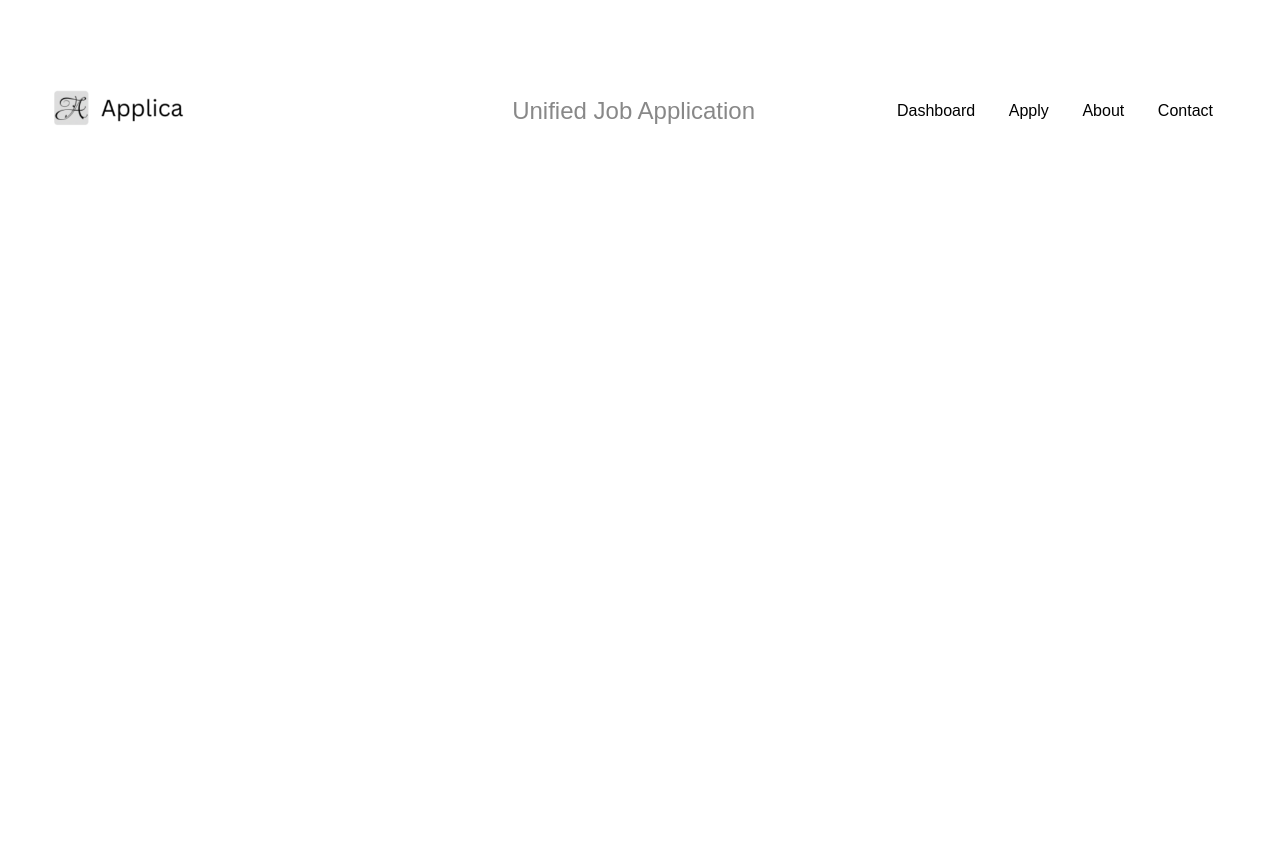
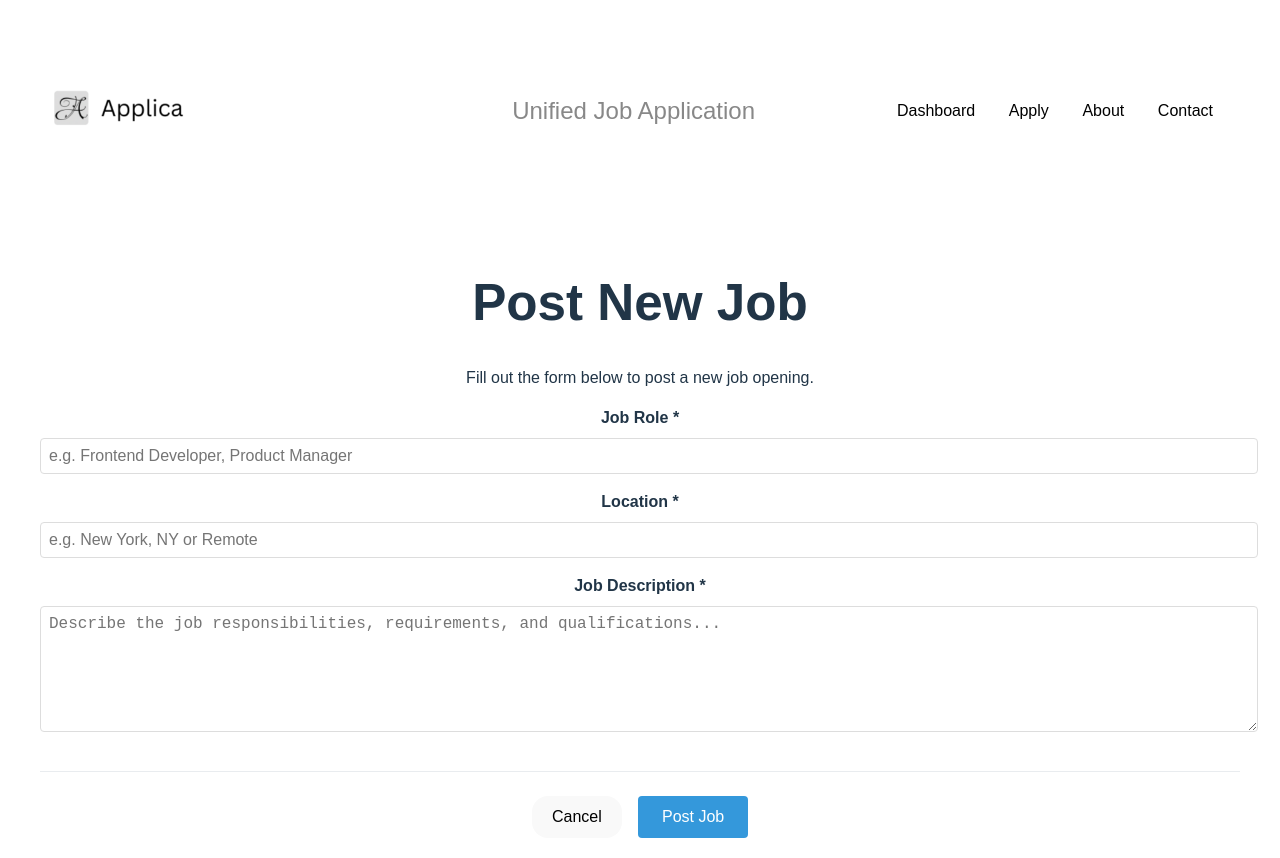
Before and after one commit to Kenspectacle/Applica, a React (Vite) app in the folder frontend/: page /new-job in a window 1280 px wide. Before the commit the page ends 800 px from the top, so only its background shows below. Built offline with nearby package versions, Linux system fonts and the light colour scheme.

Commit message:
feat: added a page to add new available jobs

```diff
--- a/frontend/src/App.css
+++ b/frontend/src/App.css
@@ -39,6 +39,15 @@
 
 }
 .getting-started-button a {
+  color: #FFF;
+
+}
+
+.link-button{
+  background-color: #000;
+
+}
+.link-button a {
   color: #FFF;
 
 }
--- a/frontend/src/App.tsx
+++ b/frontend/src/App.tsx
@@ -6,6 +6,7 @@ import Dashboard from './pages/dashboard'
 import About from './pages/about'
 import Contact from './pages/contact'
 import Apply from './pages/apply'
+import NewJobPage from './pages/new-job'
 import { HelloGraphQL } from './components/HelloGraphQL'
 
 function App() {
@@ -19,6 +20,7 @@ function App() {
           <Route path="/about" element={<About />} />
           <Route path="/contact" element={<Contact />} />
           <Route path="/apply" element={<Apply />} />
+          <Route path="/new-job" element={<NewJobPage />} />
           <Route path="/test-graphql" element={<HelloGraphQL />} />
         </Routes>
       </main>
--- a/frontend/src/pages/dashboard.tsx
+++ b/frontend/src/pages/dashboard.tsx
@@ -1,5 +1,6 @@
 import JobTable from '../components/job-table';
 import JobApplicationTable from '../components/job-application-table';
+import { Link } from 'react-router-dom'
 
 function Dashboard() {
   // Sample data for job applications
@@ -33,6 +34,11 @@ function Dashboard() {
       </div>
       <JobApplicationTable />
       <JobTable />
+      <button className="link-button">
+        <Link to="/new-job">
+          Add New Job
+        </Link>
+      </button>
     </div>
   )
 }
--- /dev/null
+++ b/frontend/src/pages/new-job.tsx
@@ -0,0 +1,171 @@
+import { useState } from 'react';
+import type { FormEvent, ChangeEvent } from 'react';
+import { useNavigate } from 'react-router-dom';
+
+function NewJobPage() {
+  const [formData, setFormData] = useState({
+    role: '',
+    location: '',
+    description: ''
+  });
+
+  const [isLoading, setIsLoading] = useState(false);
+  const [error, setError] = useState<string | null>(null);
+
+  const navigate = useNavigate();
+
+  const handleInputChange = (e: ChangeEvent<HTMLInputElement | HTMLTextAreaElement>) => {
+    const { name, value } = e.target;
+    setFormData(prev => ({
+      ...prev,
+      [name]: value
+    }));
+  };
+
+  const createJob = async (jobData: { role: string; location: string; description: string }) => {
+    const mutation = `
+      mutation CreateJob($createJobInput: CreateJobInput!) {
+        createJob(createJobInput: $createJobInput) {
+          id
+          role
+          location
+          description
+          isArchived
+        }
+      }
+    `;
+
+    const response = await fetch('http://localhost:3000/graphql', {
+      method: 'POST',
+      headers: {
+        'Content-Type': 'application/json',
+      },
+      body: JSON.stringify({
+        query: mutation,
+        variables: {
+          createJobInput: {
+            role: jobData.role,
+            location: jobData.location,
+            description: jobData.description,
+            isArchived: false
+          }
+        }
+      })
+    });
+
+
+    if (!response.ok) {
+      throw new Error(`HTTP error! status: ${response.status}`);
+    }
+
+    const result = await response.json();
+
+    if (result.errors) {
+      throw new Error(result.errors[0].message || 'GraphQL error occurred');
+    }
+
+    return result.data.createJob;
+  };
+
+  const handleSubmit = async (e: FormEvent<HTMLFormElement>) => {
+    e.preventDefault();
+    setIsLoading(true);
+    setError(null);
+
+    try {
+      const newJob = await createJob(formData);
+      console.log('Job created successfully:', newJob);
+      alert('Job posted successfully!');
+      navigate('/dashboard');
+    } catch (err) {
+      const errorMessage = err instanceof Error ? err.message : 'An unknown error occurred';
+      setError(errorMessage);
+      console.error('Error creating job:', err);
+    } finally {
+      setIsLoading(false);
+    }
+  };
+
+  const handleCancel = () => {
+    navigate('/dashboard');
+  };
+
+  return (
+    <div className="new-job-page">
+      <div className="form-container">
+        <h1>Post New Job</h1>
+        <p>Fill out the form below to post a new job opening.</p>
+
+        {error && (
+          <div className="error-message" style={{ color: 'red', marginBottom: '1rem' }}>
+            Error: {error}
+          </div>
+        )}
+
+        <form onSubmit={handleSubmit} className="new-job-form">
+          <div className="form-group">
+            <label htmlFor="role">Job Role *</label>
+            <input
+              type="text"
+              id="role"
+              name="role"
+              value={formData.role}
+              onChange={handleInputChange}
+              placeholder="e.g. Frontend Developer, Product Manager"
+              required
+              disabled={isLoading}
+            />
+          </div>
+
+          <div className="form-group">
+            <label htmlFor="location">Location *</label>
+            <input
+              type="text"
+              id="location"
+              name="location"
+              value={formData.location}
+              onChange={handleInputChange}
+              placeholder="e.g. New York, NY or Remote"
+              required
+              disabled={isLoading}
+            />
+          </div>
+
+          <div className="form-group">
+            <label htmlFor="description">Job Description *</label>
+            <textarea
+              id="description"
+              name="description"
+              value={formData.description}
+              onChange={handleInputChange}
+              placeholder="Describe the job responsibilities, requirements, and qualifications..."
+              rows={6}
+              required
+              disabled={isLoading}
+            />
+          </div>
+
+          <div className="form-actions">
+            <button
+              type="button"
+              onClick={handleCancel}
+              className="cancel-button"
+              disabled={isLoading}
+            >
+              Cancel
+            </button>
+            <button
+              type="submit"
+              className="submit-button"
+              disabled={isLoading}
+            >
+              {isLoading ? 'Posting...' : 'Post Job'}
+            </button>
+          </div>
+        </form>
+      </div>
+    </div>
+  );
+}
+
+export default NewJobPage;
```
Also changed, not shown: 1 other file (tests, documents, lock files or other folders).
